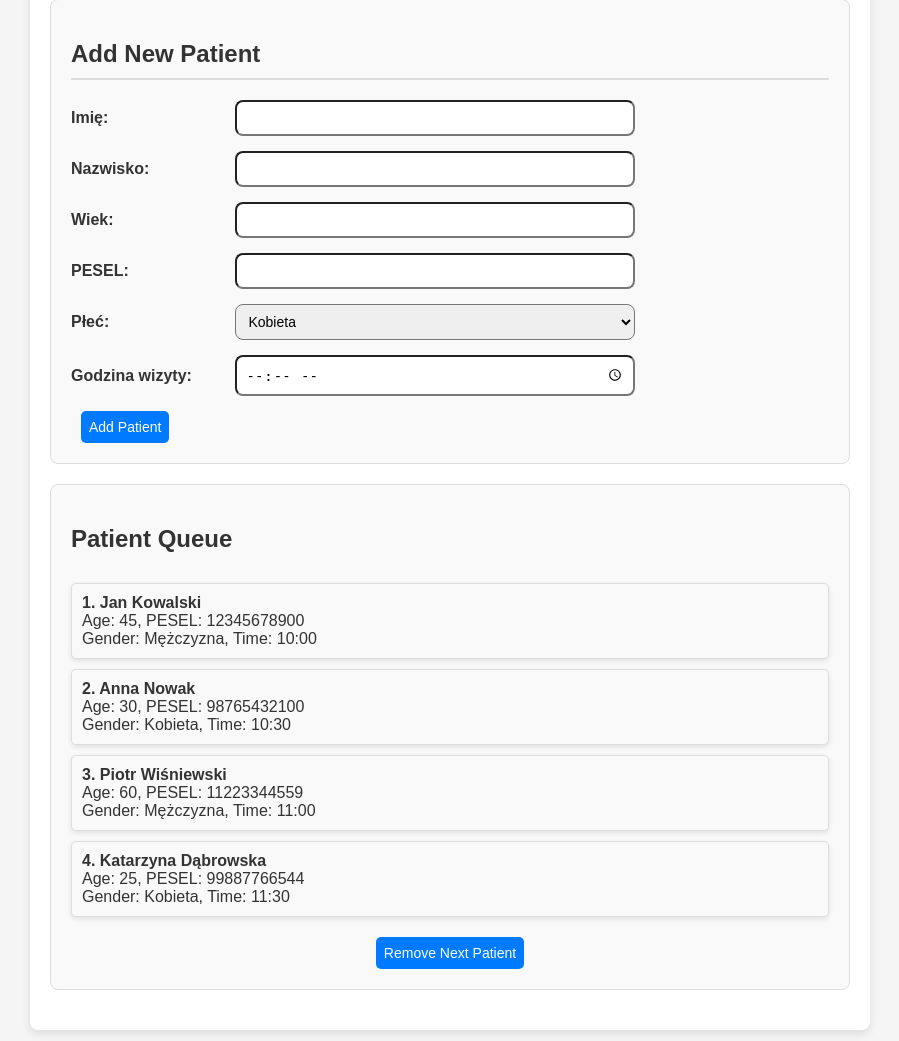
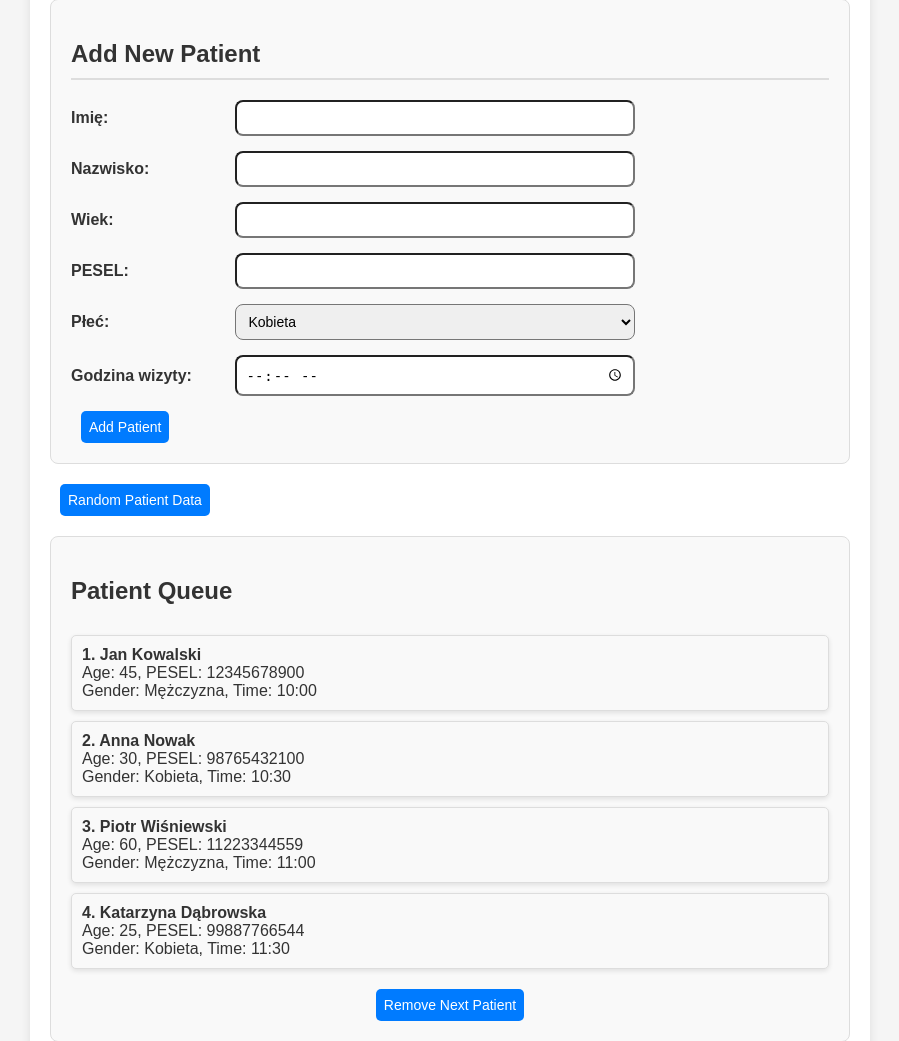
Before and after one commit to NaviteLogger/NFZ-Queue-Simulator, a Flask app: page / in a window 1280 px wide. Shown: the part 217-1258 px from the top of the page, without its empty margins (190-1089 px from the left). Run offline with Flask 3, Linux system fonts and the light colour scheme.

Commit message:
Added the generation of random user data

```diff
--- a/app.py
+++ b/app.py
@@ -1,6 +1,7 @@
 from flask import Flask, jsonify, request
 from datetime import datetime
 from patient import Patient, PatientQueue, Gender
+import random
 
 app = Flask(__name__)
 queue = PatientQueue()
@@ -21,6 +22,19 @@ test_patients = [test_patient_1, test_patient_2,
 for patient in test_patients:
     queue.add_patient(patient)
 
+patients_names = ['Marek', 'Marek', 'Piotr', 'Piotr', 'Katarzyna', 'Adam', 'Anna', 'Maria', 'Adam',
+                  'Katarzyna', 'Joanna', 'Joanna', 'Katarzyna', 'Katarzyna', 'Ewa', 'Ewa', 'Adam', 'Anna', 'Adam', 'Anna']
+patients_surnames = ['Lewandowski', 'Kowalski', 'Wiśniewski', 'Kowalski', 'Lewandowski', 'Lewandowski', 'Szymańska', 'Nowak', 'Nowak',
+                     'Zieliński', 'Kowalski', 'Nowak', 'Kamińska', 'Zieliński', 'Lewandowski', 'Szymańska', 'Wiśniewski', 'Kowalski', 'Jankowski', 'Szymańska']
+patients_ages = [72, 64, 25, 36, 40, 42, 62, 37,
+                 34, 60, 78, 70, 49, 45, 75, 32, 69, 22, 73, 53]
+patients_pesels = [51865245538, 83610573741, 48851829967, 90052333796, 95940017667, 80897097432, 33312443591, 98381704625, 21658788306,
+                   55917027400, 29532645761, 71257891241, 54341812113, 18737116334, 24747502375, 67430118272, 19595750169, 42833190250, 82458203770, 17133099951]
+patients_genders = ['Mężczyzna', 'Mężczyzna', 'Kobieta', 'Mężczyzna', 'Mężczyzna', 'Mężczyzna', 'Kobieta', 'Kobieta', 'Kobieta', 'Mężczyzna',
+                    'Kobieta', 'Kobieta', 'Kobieta', 'Mężczyzna', 'Kobieta', 'Kobieta', 'Mężczyzna', 'Kobieta', 'Mężczyzna', 'Kobieta']
+patients_hours = ['08:00', '08:30', '09:00', '09:30', '10:00', '10:30', '11:00', '11:30', '12:00', '12:30',
+                  '13:00', '13:30', '14:00', '14:30', '15:00', '15:30', '16:00', '16:30', '17:00', '17:30']
+
 
 @app.route('/')
 def index():
@@ -32,15 +46,24 @@ def index():
 @app.route('/api/random-patient', methods=['GET'])
 def get_random_patient():
     """Return a random patient's data so that the user does not have to fill everything in."""
+    patient_index = 0
+    return jsonify({
+        "name": random.choice(patients_names),
+        "surname": random.choice(patients_surnames),
+        "age": random.choice(patients_ages),
+        "gender": random.choice(patients_genders),
+        "pesel": random.choice(patients_pesels),
+        "time_of_visit": random.choice(patients_hours)
+    })
 
 
-@app.route('/api/queue/length', methods=['GET'])
+@ app.route('/api/queue/length', methods=['GET'])
 def get_queue_length():
     """Return the length of the queue."""
     return jsonify({"length": len(queue.heap)})
 
 
-@app.route('/api/patients', methods=['GET'])
+@ app.route('/api/patients', methods=['GET'])
 def get_patients():
     """Return the list of patients."""
     patients = [{
@@ -55,7 +78,7 @@ def get_patients():
     return jsonify(patients)
 
 
-@app.route('/api/patient', methods=['POST'])
+@ app.route('/api/patient', methods=['POST'])
 def add_patient():
     """Add a new patient to the queue."""
     data = request.json
@@ -76,7 +99,7 @@ def add_patient():
         return jsonify({"error": str(e)}), 400
 
 
-@app.route('/api/patient/insert', methods=['POST'])
+@ app.route('/api/patient/insert', methods=['POST'])
 def insert_patient():
     """
     Insert a patient at a specific position in the queue.
@@ -106,7 +129,7 @@ def insert_patient():
         return jsonify({"error": str(e)}), 400
 
 
-@app.route('/api/patient', methods=['DELETE'])
+@ app.route('/api/patient', methods=['DELETE'])
 def remove_patient():
     """Remove the next patient from the queue."""
     if queue.is_empty():
--- a/templates/single_page.html
+++ b/templates/single_page.html
@@ -133,7 +133,7 @@
         }
 
         .error {
-            font-size:15px;
+            font-size: 15px;
             text-align: center;
             background-color: #f44336;
             color: white;
@@ -141,7 +141,7 @@
         }
 
         .success {
-            font-size:15px;
+            font-size: 15px;
             text-align: center;
             background-color: #4caf50;
             color: white;
@@ -210,6 +210,9 @@
             </div>
             <button type="submit">Add Patient</button>
         </form>
+        <div>
+            <button id="randomPatientDatae">Random Patient Data</button>
+        </div>
 
         <!-- Insert Patient Form -->
         <form id="insertPatientForm">
@@ -270,7 +273,7 @@
                 document.getElementById("insertMenuButton").classList.add("active");
             }
         }
-         const alerts = document.getElementById("alerts");
+        const alerts = document.getElementById("alerts");
         const patientQueue = document.getElementById("patientQueue");
 
         // Display an alert
@@ -291,6 +294,19 @@
                 </li>
             `).join('');
         }
+
+        // Random patient data
+        document.getElementById("randomPatientDatae").addEventListener("click", async () => {
+            const response = await fetch('/api/random-patient');
+            const data = await response.json();
+            const patient = data;
+            document.getElementById("name").value = patient.name;
+            document.getElementById("surname").value = patient.surname;
+            document.getElementById("age").value = patient.age;
+            document.getElementById("gender").value = patient.gender;
+            document.getElementById("pesel").value = patient.pesel;
+            document.getElementById("time_of_visit").value = patient.time_of_visit;
+        });
 
         // Add a new patient
         document.getElementById("addPatientForm").addEventListener("submit", async (e) => {
```
